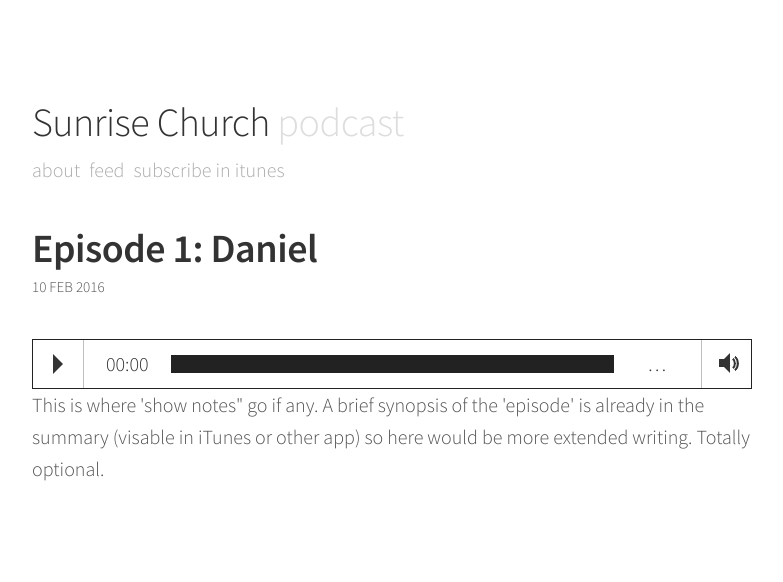
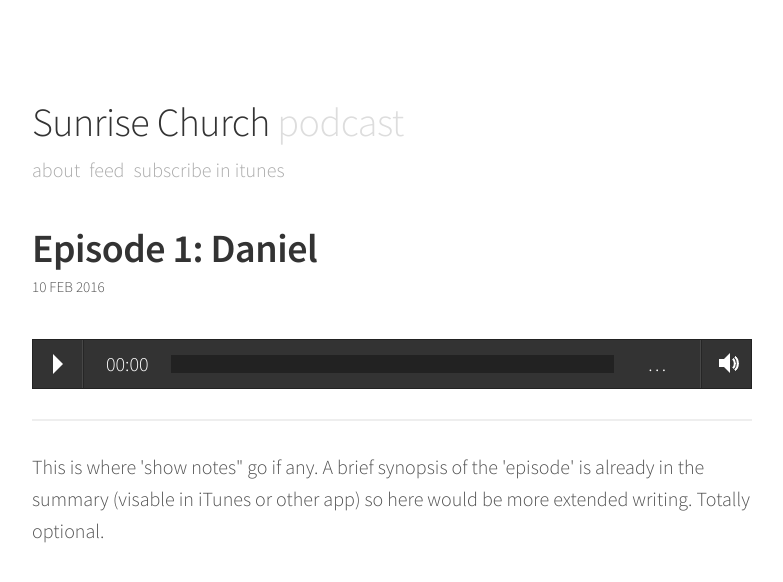
Before and after one commit to whaleen/sunrisechurch.us, a Jekyll site: the page built from _posts/2016-01-28-Episode-1:-in-the-beginning.md, in a window 1280 px wide. Shown: the top 582 px of the page, without its empty margins (248-1031 px from the left). Built offline with Jekyll 4.4.1, drawn with Linux system fonts in a browser that asks for light colours.

Commit message:
crazybananapants

```diff
--- a/_posts/2016-01-28-Episode-1:-in-the-beginning.md
+++ b/_posts/2016-01-28-Episode-1:-in-the-beginning.md
@@ -16,4 +16,5 @@ permalink: /1 # will be the ending part of the pages URL, delete to default to t
 <source src="{{site.url}}{{ page.file }}">
 Your browser does not support the audio element.
 </audio>
+<hr>
 {{ page.shownotes }}
--- a/css/audioplayer.css
+++ b/css/audioplayer.css
@@ -5,11 +5,11 @@
 		.audioplayer
 		{
 			height: 2.5em; /* 40 */
-			color: #333;
+			color: #fff;
 			border: 1px solid #222;
 			position: relative;
 			z-index: 1;
-			background: #fff;
+			background: #333;
 		}
 
 
@@ -45,7 +45,7 @@
 			}
 				.audioplayer:not(.audioplayer-mini) .audioplayer-playpause
 				{
-					border-right: 1px solid #fff;
+					border-right: 1px solid #555;
 					border-right-color: rgba( 255, 255, 255, .1 );
 				}
 				.audioplayer-mini .audioplayer-playpause
@@ -67,7 +67,7 @@
 					height: 0;
 					border: 0.5em solid transparent; /* 8 */
 					border-right: none;
-					border-left-color: #333;
+					border-left-color: #fff;
 					content: '';
 					position: absolute;
 					top: 50%;
@@ -88,7 +88,7 @@
 					{
 						width: 40%;
 						height: 100%;
-						background-color: #333;
+						background-color: #fff;
 						content: '';
 						position: absolute;
 						top: 0;
@@ -122,7 +122,7 @@
 				}
 				.audioplayer-time-duration
 				{
-					border-right: 1px solid #fff;
+					border-right: 1px solid #555;
 					border-right-color: rgba( 255, 255, 255, .1 );
 					right: 2.5em; /* 40 */
 				}
@@ -160,7 +160,7 @@
 				}
 				.audioplayer-bar-loaded
 				{
-					background-color: #fff;
+					background-color: #333;
 					z-index: 1;
 				}
 				.audioplayer-bar-played
@@ -199,7 +199,7 @@
 					{
 						width: 0.313em; /* 5 */
 						height: 0.375em; /* 6 */
-						background-color: #333;
+						background-color: #fff;
 						display: block;
 						position: relative;
 						z-index: 1;
@@ -218,7 +218,7 @@
 							height: 0;
 							border: 0.5em solid transparent; /* 8 */
 							border-left: none;
-							border-right-color: #333;
+							border-right-color: #fff;
 							z-index: 2;
 							top: 50%;
 							right: -0.25em;
@@ -229,7 +229,7 @@
 							/* "volume" icon by Nicolas Gallagher, http://nicolasgallagher.com/pure-css-gui-icons */
 							width: 0.313em; /* 5 */
 							height: 0.313em; /* 5 */
-							border: 0.25em double #333; /* 4 */
+							border: 0.25em double #fff; /* 4 */
 							border-width: 0.25em 0.25em 0 0; /* 4 */
 							left: 0.563em; /* 9 */
 							top: -0.063em; /* 1 */
@@ -254,7 +254,7 @@
 					left: 0;
 					right: -1px;
 					top: -9999px;
-					background: #fff;
+					background: #333;
 				}
 					.audioplayer-volume:not(:hover) .audioplayer-volume-adjust
 					{
```
Also changed, not shown: index.html (+5 -4 lines), 5 other files.
